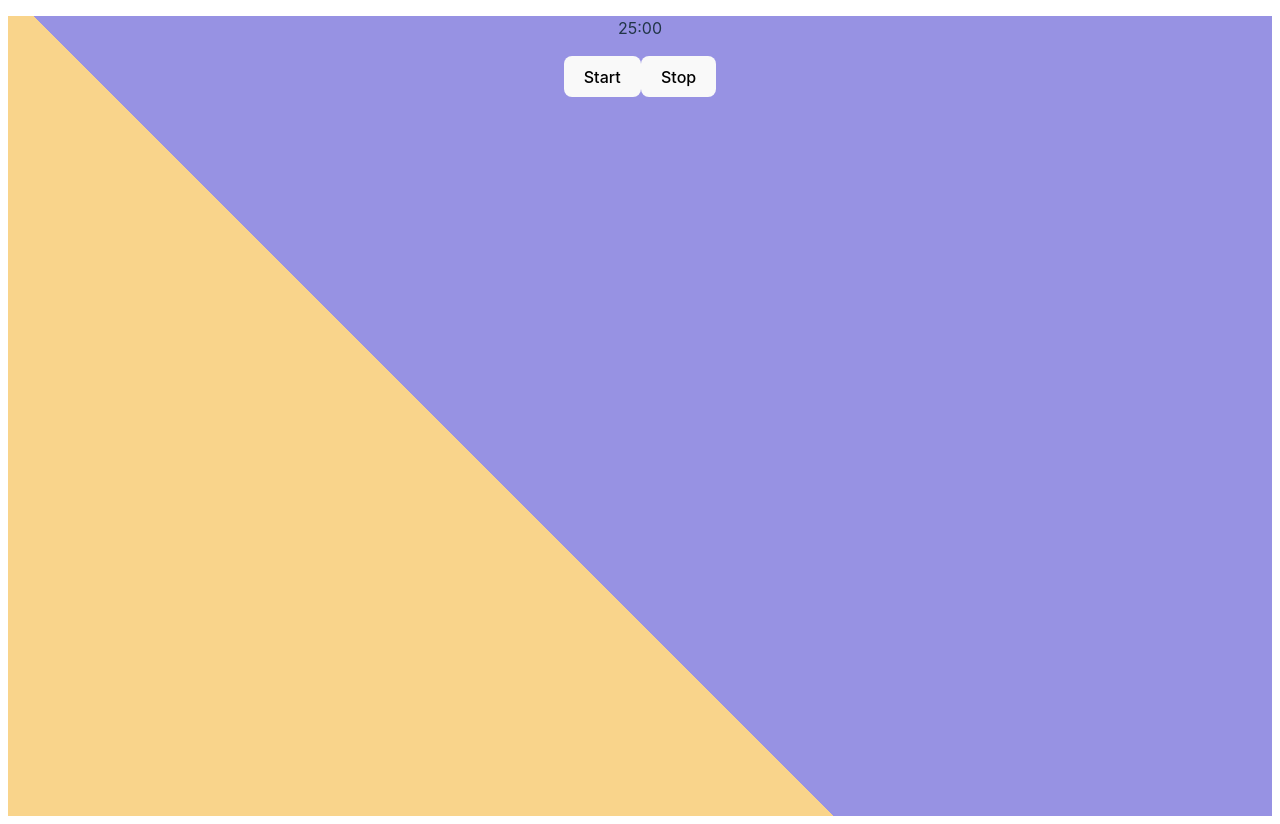
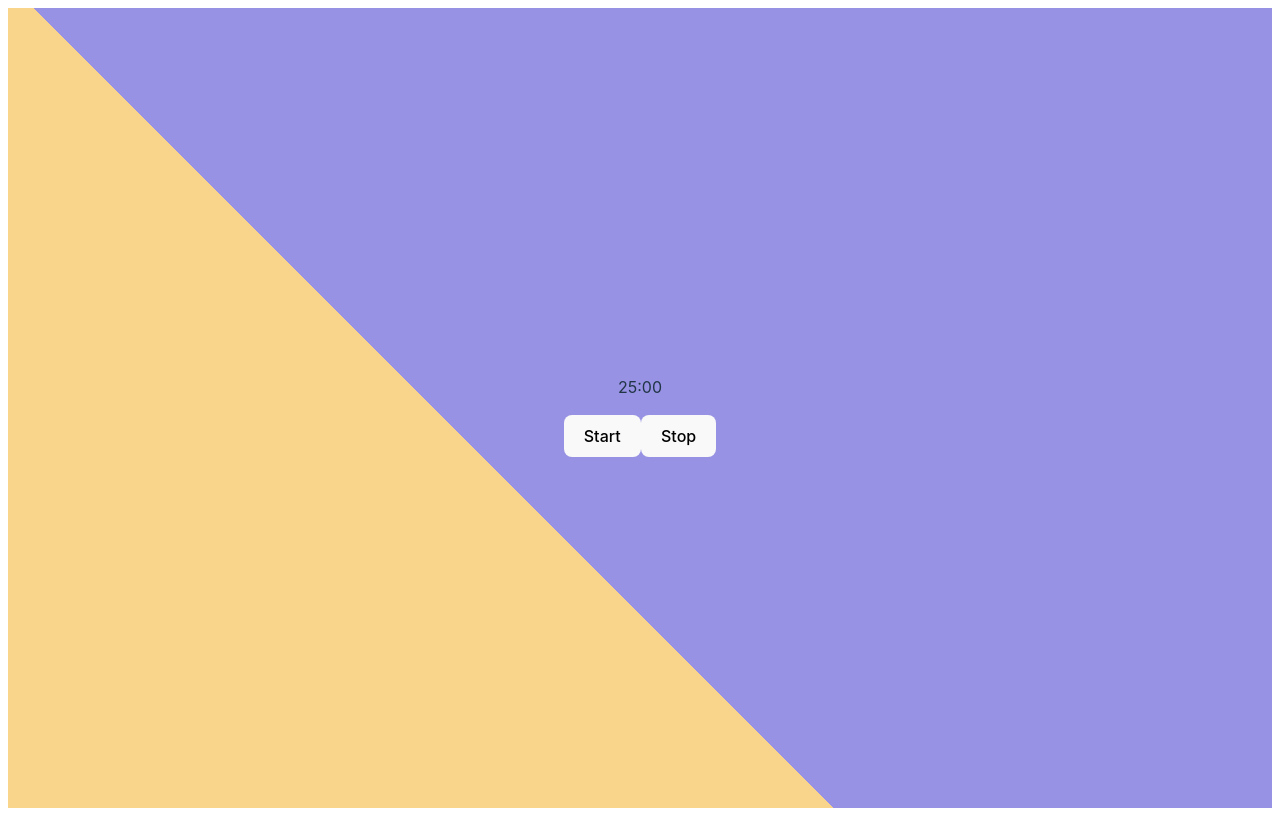
Before and after one commit to andre1828/loopah, a React (Vite) app: page / in a window 1280 px wide. Built offline with nearby package versions, Linux system fonts and the light colour scheme.

Commit message:
feat: center time and buttons

```diff
--- a/src/components/PomodoroTimer/PomodoroTimer.css
+++ b/src/components/PomodoroTimer/PomodoroTimer.css
@@ -6,7 +6,11 @@
     rgb(249, 212, 139) 50%,
     rgb(151, 146, 227) 50%,
     rgb(151, 146, 227) 100%
-  ); */
+  );
+  transition: background 10s; */
+  display: flex;
+  flex-direction: column;
+  justify-content: center;
 }
 
 /* https://coolors.co/61e786-5a5766-f9d48b-48435c-9792e3 */
```
